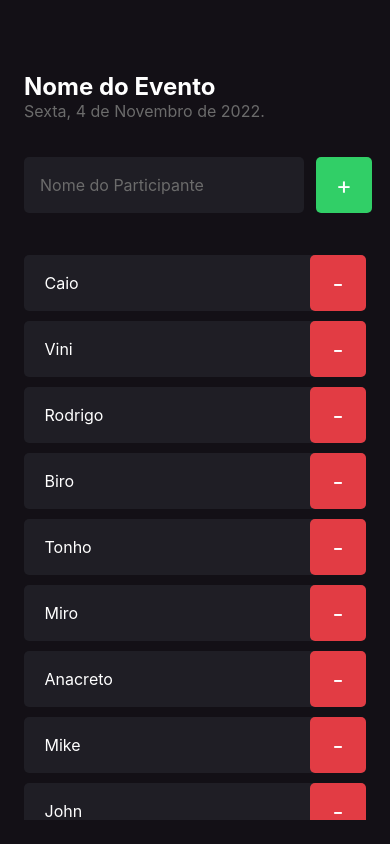
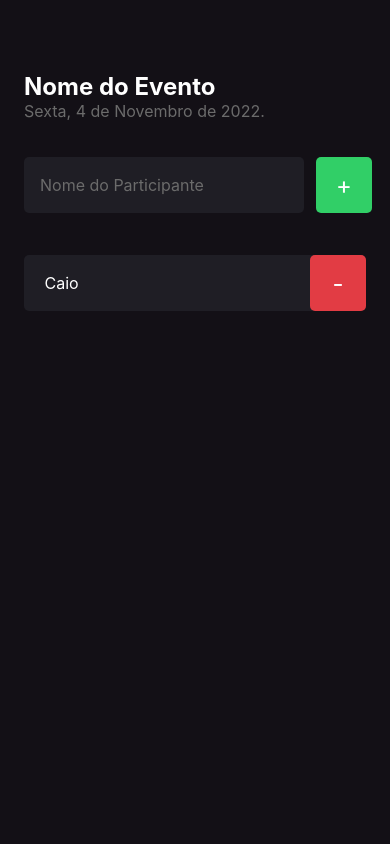
Before and after one commit to CaioScatolino/imhere, a React Native app: screen / in a window 390 px wide. Built offline with nearby package versions, Linux system fonts and the light colour scheme.

Commit message:
usando useState

```diff
--- a/src/screens/Home/index.tsx
+++ b/src/screens/Home/index.tsx
@@ -1,4 +1,4 @@
-import React from 'react'
+import React, { useState } from 'react'
 
 import { Text, View, TextInput, TouchableOpacity, FlatList, Alert } from 'react-native'
 import { styles } from './styles'
@@ -7,7 +7,7 @@ import { Participant } from '../../components/Participant'
 
 export function Home() {
 
-    const participants = ['Caio', 'Vini', 'Rodrigo', 'Biro', 'Tonho', 'Miro', 'Anacreto', 'Mike', 'John']
+    const [participants, setParticipants] = useState(['Caio']);
 
     function handleParticipantAdd() {
         if (participants.includes("Rodrigo")) {
@@ -15,6 +15,11 @@ export function Home() {
             return Alert.alert("Participante existe", "Já existe um participante na lista com esse nome!")
 
         }
+
+        setParticipants(prevState => [...prevState, 'Biro'])
+
+        console.log(participants)
+
         console.log('Você clicou no botão de Adicionar!')
     }
 
```
